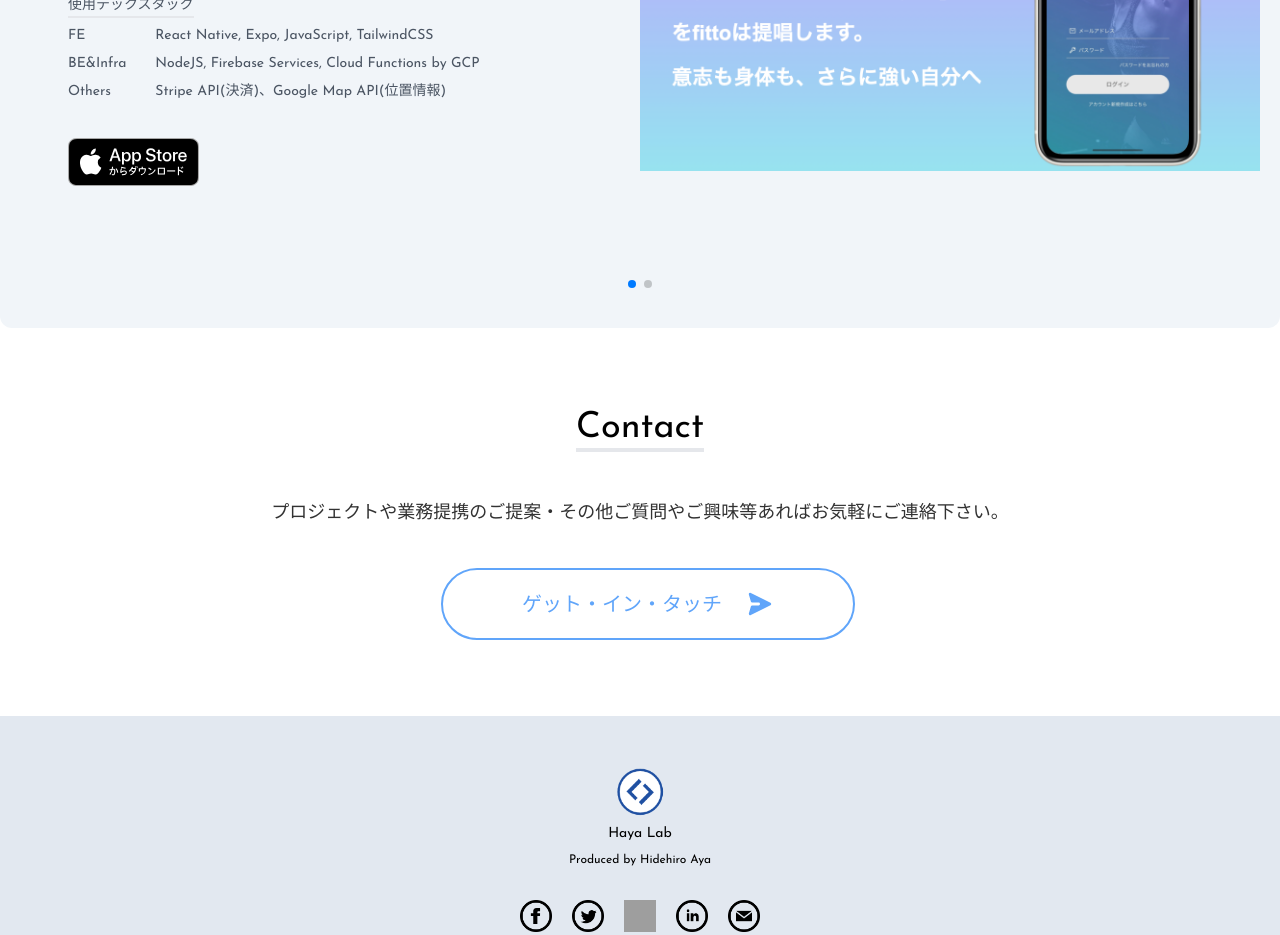
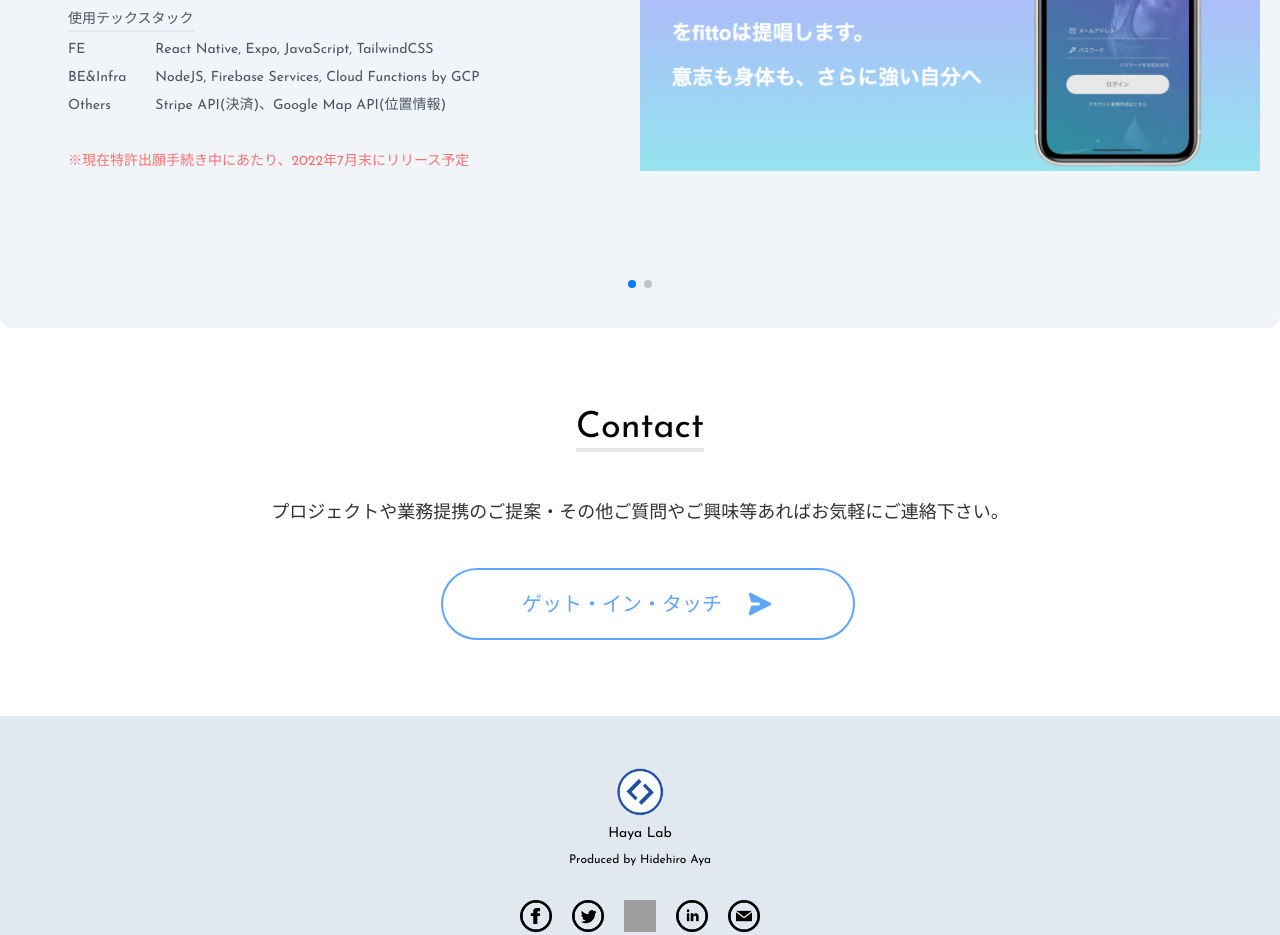
Before and after one commit to dehiron/portfolio, a Next.js app: page / in a window 1280 px wide. Shown: the part 2920-3855 px from the top of the page. Built offline with nearby package versions, Linux system fonts and the light colour scheme; grey boxes are pictures that could not be loaded.

Commit message:
replaced a button to app store with info statement

```diff
--- a/components/sections/ProjectsSection.tsx
+++ b/components/sections/ProjectsSection.tsx
@@ -99,10 +99,13 @@ const ProjectsSection = () => {
                             </div>
 
                             <div className="flex flex-col items-start justify-center px-3 md:px-12 pt-3">
-                                <img
+                                {/* <img
                                     className="h-8 md:h-12"
                                     src={"/app_store_logo.svg"}
-                                />
+                                /> */}
+                                <p className="text-[8px] md:text-sm whitespace-pre-wrap font-josefin text-red-400">
+                                    ※現在特許出願手続き中にあたり、2022年7月末にリリース予定
+                                </p>
                             </div>
                         </div>
                         <div className="w-1/2 flex items-center justify-center h-full">
```
